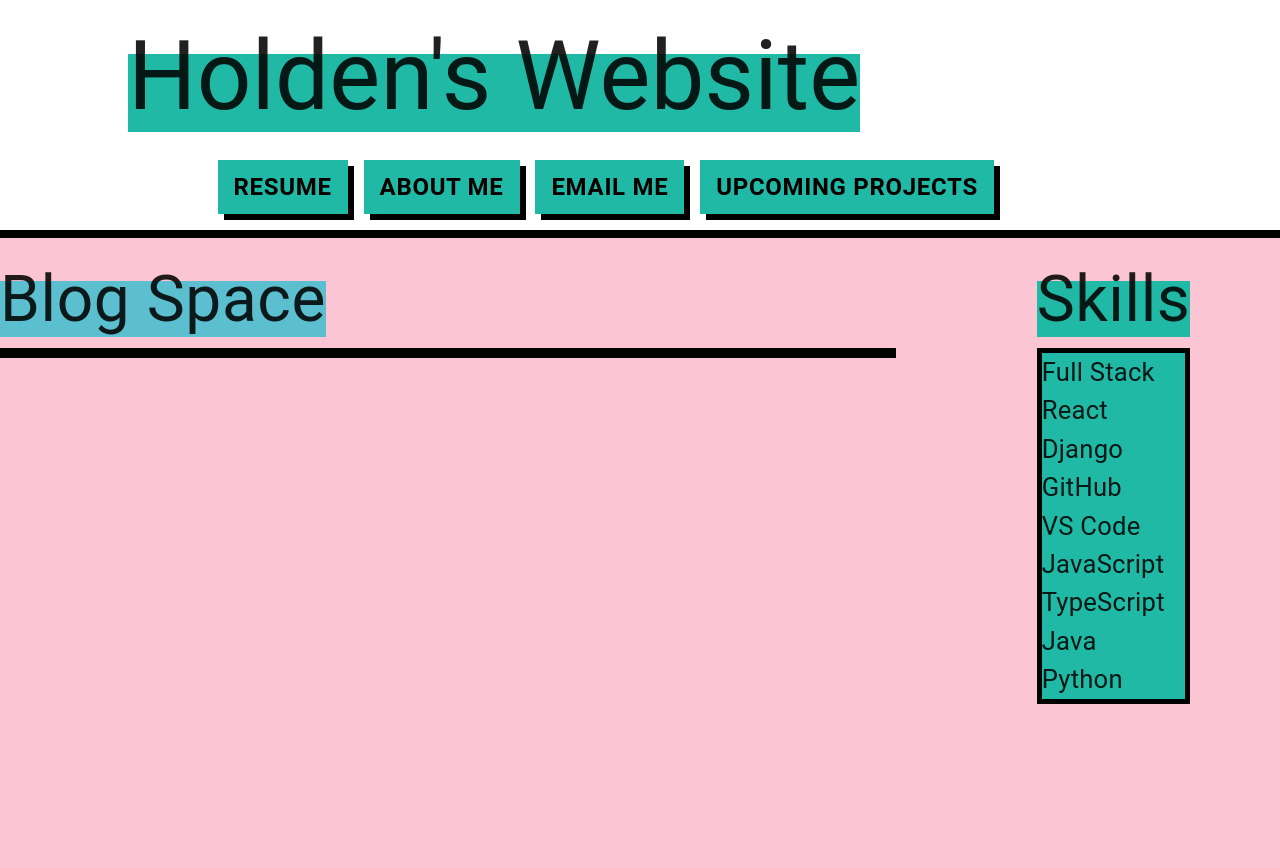
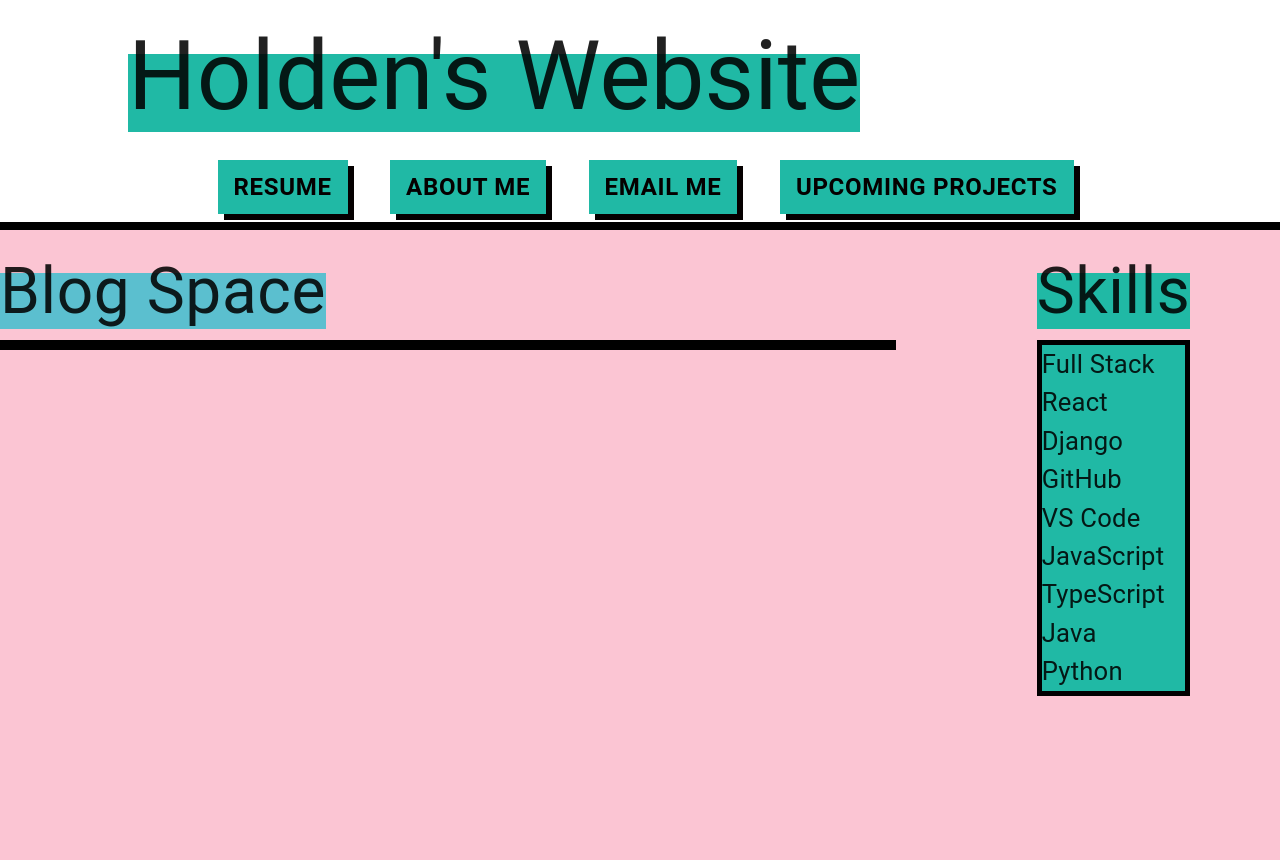
Before and after one commit to HoldenGjuka/personal-website-frontend, a React (Create React App) app: page / in a window 1280 px wide. Built offline with nearby package versions, Linux system fonts and the light colour scheme; no server answers.

Commit message:
Refactored the dividing line so it's its own component

```diff
--- a/src/App.js
+++ b/src/App.js
@@ -7,7 +7,9 @@ import theme from './styles/theme/index.js'
 import Appbar from './components/appbar'
 import Header from './components/header'
 import Body from './components/body'
+import Divider from './components/divider/index.js';
 import { Background as PinkBackground } from './styles/background/index.js'
+
 
 
 export default function App () {
@@ -16,8 +18,10 @@ export default function App () {
       <CssBaseline />
           <Header />
           <Appbar />
+          <Divider />
         <PinkBackground>
-          <hr size="10" color="black"></hr>
+
+
           <Body />
         </PinkBackground>
     </ThemeProvider>
--- /dev/null
+++ b/src/components/divider/index.js
@@ -0,0 +1,7 @@
+import { MyDivider } from '../../styles/divider'
+
+export default function Divider(){
+  return (
+    <MyDivider></MyDivider>
+  )
+}
--- a/src/styles/appbar/index.js
+++ b/src/styles/appbar/index.js
@@ -8,22 +8,20 @@ import theme from '../theme/index.js'
 export const MyList = styled(List)(({ type }) => ({
   display: type === 'row' ? 'flex' : 'block',
   marginLeft: '17%',
-// justifyContent: 'space-evenly',
+  gap: '4%',
   [theme.breakpoints.down("md")]: {
     alignitems: 'center',
     justifyContent: 'space-evenly',
     marginRight: '0',
     marginLeft: '0',
-  },
-  [theme.breakpoints.between("md", "xl")]: {
-
+    gap: '1.5%',
   },
 }))
 
 //individual Buttons for appbar, further stylings in styles/theme
 export const AppbarButton = styled(Button, theme)(({ type }) => ({
-  marginRight: '1.5%',
-  '&:last-of-type': {
-    marginRight: '0px'
-  },
+  // marginRight: '1.5%',
+  // '&:last-of-type': {
+  //   marginRight: '0px'
+  // },
 }))
--- a/src/styles/background/index.js
+++ b/src/styles/background/index.js
@@ -2,8 +2,11 @@ import { styled } from '@mui/material/styles'
 import { Box } from '@mui/system'
 import { Colors } from '../theme'
 
-//container
+
 export const Background = styled(Box)(() => ({
+  height: '100%',
+  display: 'flex',
+  flexDirection: 'column',
   padding: 0,
   backgroundColor: Colors.pink,
   disableGutters: true,
--- /dev/null
+++ b/src/styles/divider/index.js
@@ -0,0 +1,7 @@
+import { Divider } from '@mui/material';
+import { styled } from '@mui/material/styles'
+
+export const MyDivider = styled(Divider)(() => ({
+  borderTop: 'solid black',
+  borderBottom: 'solid black 5px',
+}))
```
